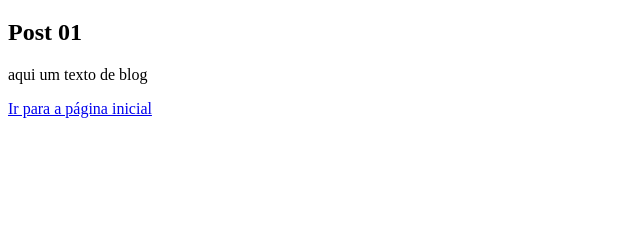
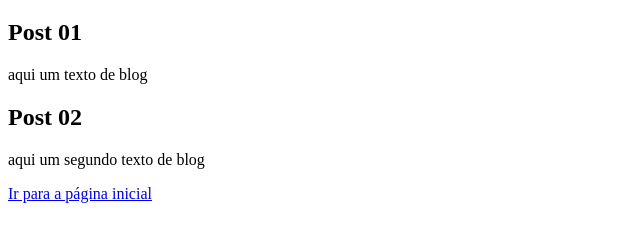
Before and after one commit to brasilgiovanni/aulagithub, a plain HTML site: page blog.html in a window 1280 px wide. Shown: the part 61-302 px from the top of the page, without its empty margins (0-640 px from the left). Drawn offline with Linux system fonts and the light colour scheme.

Commit message:
blog.html:post 02

```diff
--- a/blog.html
+++ b/blog.html
@@ -9,6 +9,8 @@
     <h1>Página de Blog</h1>
     <h2>Post 01</h2>
     <p>aqui um texto de blog</p>
+    <h2>Post 02</h2>
+    <p>aqui um segundo texto de blog</p>
     <a href="index.html">Ir para a página inicial</a>
 </body>
 </html>
```
